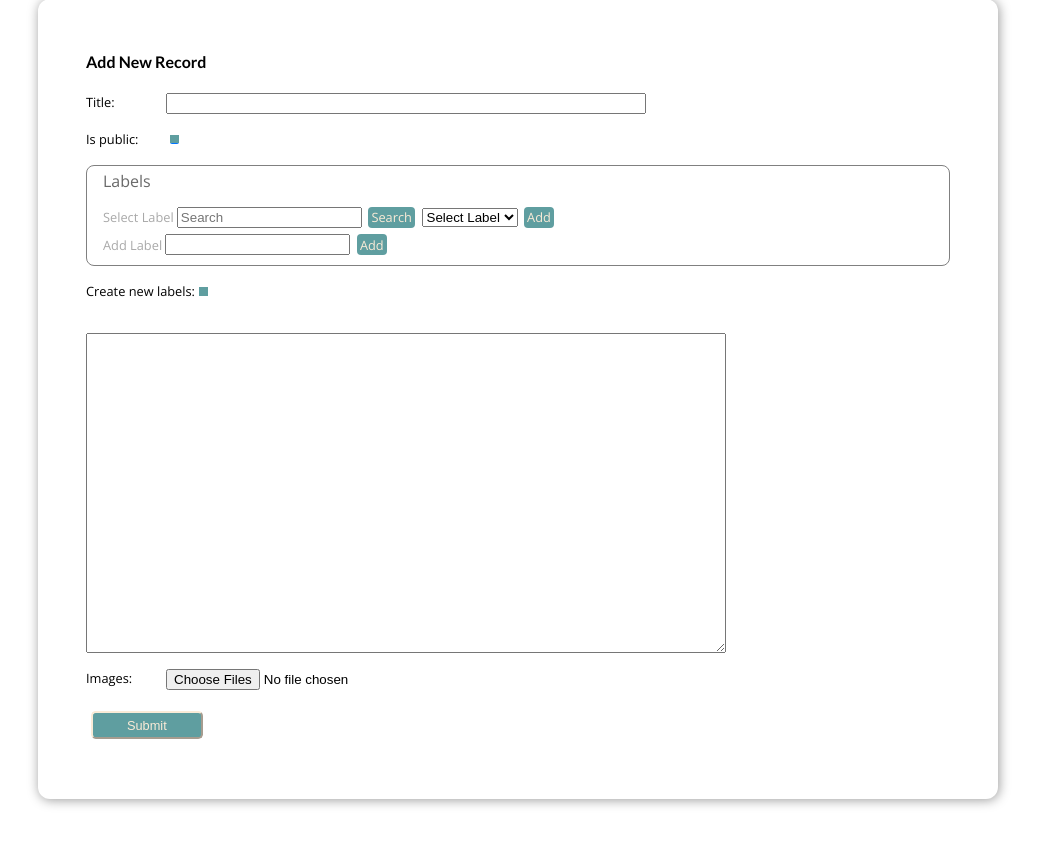
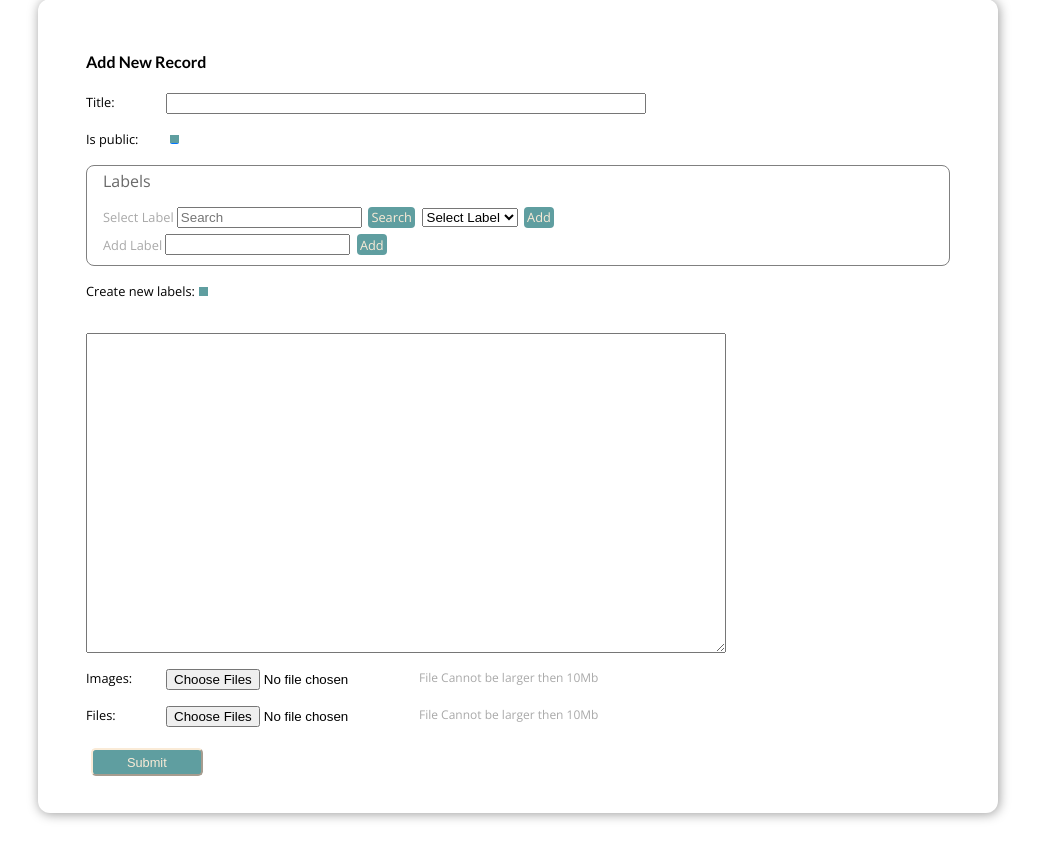
Before and after one commit to qio1112/recorder, a Django app: page /rec/add-record in a window 1280 px wide. Shown: the part 97-958 px from the top of the page, without its empty margins (122-1159 px from the left). Before the commit the page ends 904 px from the top, so only its background shows below. Run offline with Django 3.2, Linux system fonts and the light colour scheme; the visitor is signed in with stand-in values (Sample User, id 1); data that the repository does not hold is empty; parts of the project's set-up code (start-up, migrations or seed data) failed here and were passed over.

Commit message:
add files column in record

```diff
--- a/Recorder/settings.py
+++ b/Recorder/settings.py
@@ -25,7 +25,7 @@ SECRET_KEY = os.getenv('SECRET_KEY', read_secret_keys()['SECRET_KEY'])
 # SECURITY WARNING: don't run with debug turned on in production!
 DEBUG = os.getenv('IA_DEBUG', True)
 
-ALLOWED_HOSTS = [os.getenv('ALLOWED_HOST'), 'www.baozhimen.com','baozhimen.com', '159.223.182.217']
+ALLOWED_HOSTS = [os.getenv('ALLOWED_HOST'), 'www.baozhimen.com','baozhimen.com', '159.223.182.217', 'localhost']
 
 
 # Application definition
--- a/records/admin.py
+++ b/records/admin.py
@@ -1,5 +1,5 @@
 from django.contrib import admin
-from .models import User, Label, Record, Picture
+from .models import User, Label, Record, Picture, RecFile
 
 
 class LabelAdmin(admin.ModelAdmin):
@@ -23,3 +23,4 @@ admin.site.register(User)
 admin.site.register(Label, LabelAdmin)
 admin.site.register(Record, RecordAdmin)
 admin.site.register(Picture)
+admin.site.register(RecFile)
--- a/records/forms.py
+++ b/records/forms.py
@@ -21,16 +21,27 @@ class RecordForm(forms.Form):
     images = forms.ImageField(widget=forms.FileInput(attrs={'multiple': True}), required=False)
     delete_images = forms.MultipleChoiceField(required=False,
                                               widget=forms.CheckboxSelectMultiple)
+    rec_files = forms.FileField(widget=forms.FileInput(attrs={'multiple': True}), required=False, label='Files')
+    delete_files = forms.MultipleChoiceField(required=False,
+                                              widget=forms.CheckboxSelectMultiple)
     metadata = forms.CharField(empty_value="", required=False, max_length=5000)
 
-    def __init__(self, delete_images=[], *args, **kwargs):
+    def __init__(self, delete_images=None, delete_files=None, *args, **kwargs):
         super(RecordForm, self).__init__(*args, **kwargs)
         # insert images related to the record if exist
+
         if delete_images:
-            choices = []
+            delete_image_choices = []
             for image in delete_images:
-                choices.append((image.id, image))
-            self.fields['delete_images'].choices = choices
+                delete_image_choices.append((image.id, image))
+            self.fields['delete_images'].choices = delete_image_choices
+
+        if delete_files:
+            delete_file_choices = []
+            for file in delete_files:
+                delete_file_choices.append((file.id, file))
+            self.fields['delete_files'].choices = delete_file_choices
+
 
 
 class RecordFilterForm(forms.Form):
--- a/records/static/records/records.css
+++ b/records/static/records/records.css
@@ -249,6 +249,11 @@
   margin: 1rem 0;
 }
 
+.form-row p {
+  margin: 0;
+  padding: 0;
+}
+
 .form-row label {
   display: inline-block;
   min-width: 5rem;
@@ -270,6 +275,17 @@
   height: 20rem;
 }
 
+.file-list h4 {
+  margin: 1rem 0 0.25rem 0;
+}
+
+.file-list-item a {
+  text-decoration: None;
+  color: darkslategray;
+  margin: 0.3rem;
+  padding: 0.3rem;
+}
+
 input[type="checkbox"] {
   /* ...existing styles */
   display: grid;
--- a/records/templates/records/add_edit_record.html
+++ b/records/templates/records/add_edit_record.html
@@ -62,6 +62,23 @@
                             {{ field.errors }}
                         </div>
                     {% endif %}
+                {% elif "Delete files" in field.label_tag %}
+                    {% if field.field.choices %}
+                        <div class="form-row record-input {% if field.errors %}error-message{% endif %}">
+                            {{ field.label_tag }}
+                            <ul>
+                                {% for file_id, file in field.field.choices %}
+                                    <li>
+                                        <input type="checkbox" name="delete_files" value="{{ file_id }}" id="{{ file.filename }}"/>
+                                        <label for="{{ file.filename }}">
+                                            <p>{{ file.filename }}</p>
+                                        </label>
+                                    </li>
+                                {% endfor %}
+                            </ul>
+                            {{ field.errors }}
+                        </div>
+                    {% endif %}
                 {% elif "Labels" in field.label_tag %}
                     {% include "records/includes/record_edit_label_filter.html" %}
                 {% elif "Metadata" in field.label_tag %}
@@ -70,6 +87,9 @@
                     <div class="form-row record-input {% if field.errors %}error-message{% endif %}">
                         {{ field.label_tag }}
                         {{ field }}
+                        {% if "Images" in field.label_tag or "Files" in field.label_tag %}
+                            <p>File Cannot be larger then 10Mb</p>
+                        {% endif %}
                         {{ field.errors }}
                     </div>
                 {% endif %}
--- a/records/views.py
+++ b/records/views.py
@@ -11,7 +11,7 @@ import json
 
 import logging
 
-from .models import Record, Label, User, Picture, get_valid_record_by_user
+from .models import Record, Label, User, Picture, RecFile,  get_valid_record_by_user
 from .forms import RecordFilterForm, LabelForm, RecordForm
 from Recorder.recorder_utils import get_current_date_str, PIPE, is_date, LABEL_TYPE_DEFAULT, LABEL_TYPE_DATE, is_tarot_name, \
     LABEL_TYPE_TAROT
@@ -70,8 +70,10 @@ class EditRecordView(View):
             if label.type == LABEL_TYPE_TAROT:
                 tarot_label_names.append(label.name)
         existing_images = record.pictures.all()
+        existing_files = record.files.all()
         used_labels = record.labels.order_by('type').all()
         record_form = RecordForm(delete_images=existing_images,
+                                 delete_files=existing_files,
                                  initial={'title': record.title,
                                           'is_public': record.is_public,
                                           'labels': '',
@@ -95,7 +97,7 @@ class EditRecordView(View):
         if not record.can_be_edited_by(account_user):
             return redirect(reverse('record-detail', args=[record_id]))
 
-        record_form = RecordForm(record.pictures.all(), request.POST, request.FILES)
+        record_form = RecordForm(record.pictures.all(), record.files.all(), request.POST, request.FILES)
         if record_form.is_valid():
             result = add_labels_from_record_form(record_form, "Add New Record", request, add_current_date=False)
             if not result['valid']:
@@ -114,11 +116,19 @@ class EditRecordView(View):
             for delete_image_id in delete_image_ids:
                 Picture.objects.get(pk=delete_image_id).delete()
 
-            # images
+            delete_file_ids = record_form.cleaned_data['delete_files']
+            for delete_file_id in delete_file_ids:
+                RecFile.objects.get(pk=delete_file_id).delete()
+
             images = request.FILES.getlist('images')
             if images:
                 for image in images:
                     Picture.objects.create(picture=image, record=record)
+
+            files = request.FILES.getlist('rec_files')
+            if files:
+                for file in files:
+                    RecFile.objects.create(file=file, record=record)
 
             record.save()
         return redirect(reverse('record-detail', args=[record.id]))
@@ -144,7 +154,7 @@ class AddRecordView(View):
                                                                 })
 
     def post(self, request, *args, **kwargs):
-        new_record_form = RecordForm([], request.POST, request.FILES)
+        new_record_form = RecordForm([], [], request.POST, request.FILES)
         if new_record_form.is_valid():
             # labels
             result = add_labels_from_record_form(new_record_form, "Add New Record", request)
@@ -165,6 +175,11 @@ class AddRecordView(View):
             if images:
                 for image in images:
                     Picture.objects.create(picture=image, record=new_record)
+
+            files = request.FILES.getlist('rec_files')
+            if files:
+                for file in files:
+                    RecFile.objects.create(file=file, record=new_record)
 
             new_record.save()
             return redirect(reverse('record-detail', args=[new_record.id]))
```
Also changed, not shown: records/models.py (+38 -1 lines), records/templates/records/record_detail.html (+8 -0 lines).
